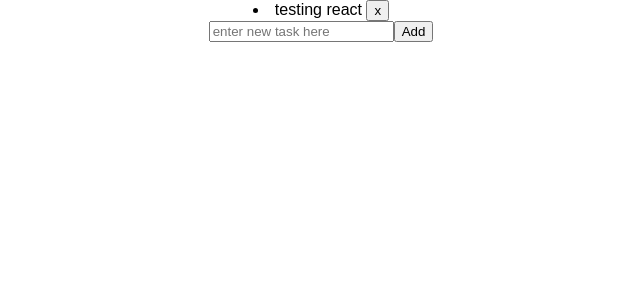
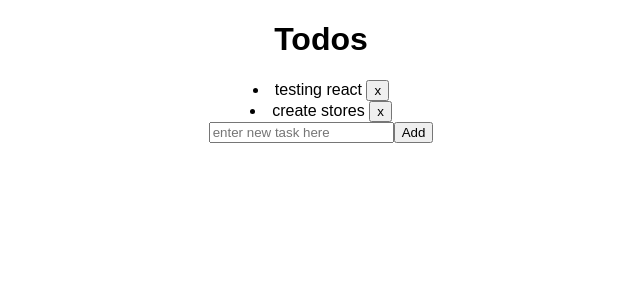
Before and after one commit to KaiPeng21/ReactFlux, a React (Create React App) app in the folder todoapp/: page / in a window 1280 px wide. Shown: the top 300 px of the page, without its empty margins (319-959 px from the left). Built offline with nearby package versions, Linux system fonts and the light colour scheme.

Commit message:
setup components with state

```diff
--- a/todoapp/src/App.js
+++ b/todoapp/src/App.js
@@ -1,13 +1,26 @@
 import React, { Component } from 'react';
 import './App.css';
+
 import EnterField from './components/EnterField';
 import TodoList from './components/TodoList';
 
 class App extends Component {
+
+  constructor(props){
+    super(props)
+
+    this.state = {
+      todolist : [{id : 0, content : 'testing react', complete : true}, {id : 1, content : 'create stores', complete : false}]
+    }
+  }
+
   render() {
+    const { todolist } = this.state;
+
     return (
       <div className="App">
-        <TodoList todolist={[{id : 0, content : 'testing react', complete : false}]}/>
+        <h1>Todos </h1>
+        <TodoList todolist={todolist}/>
         <EnterField />
       </div>
     );
```
